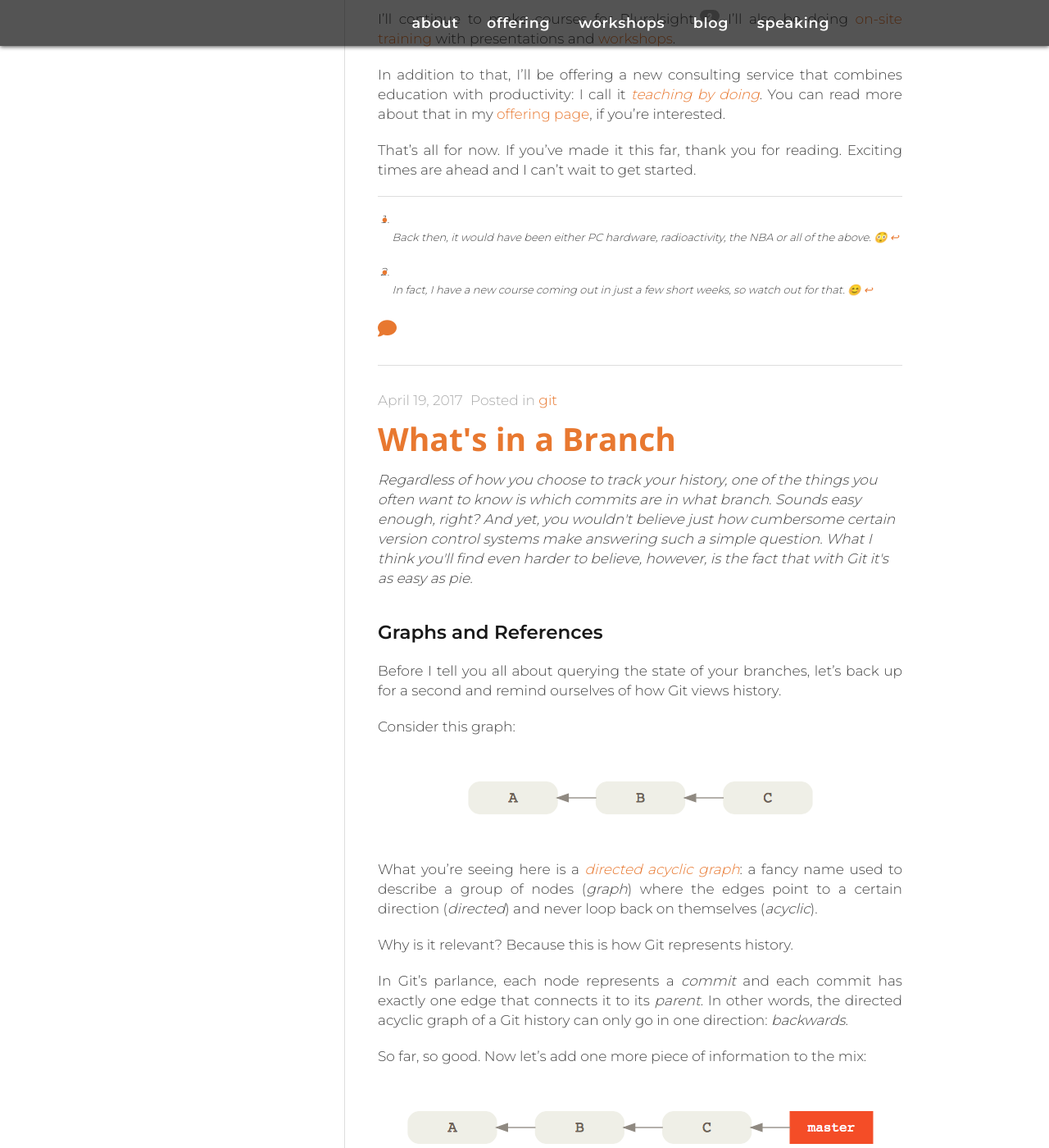
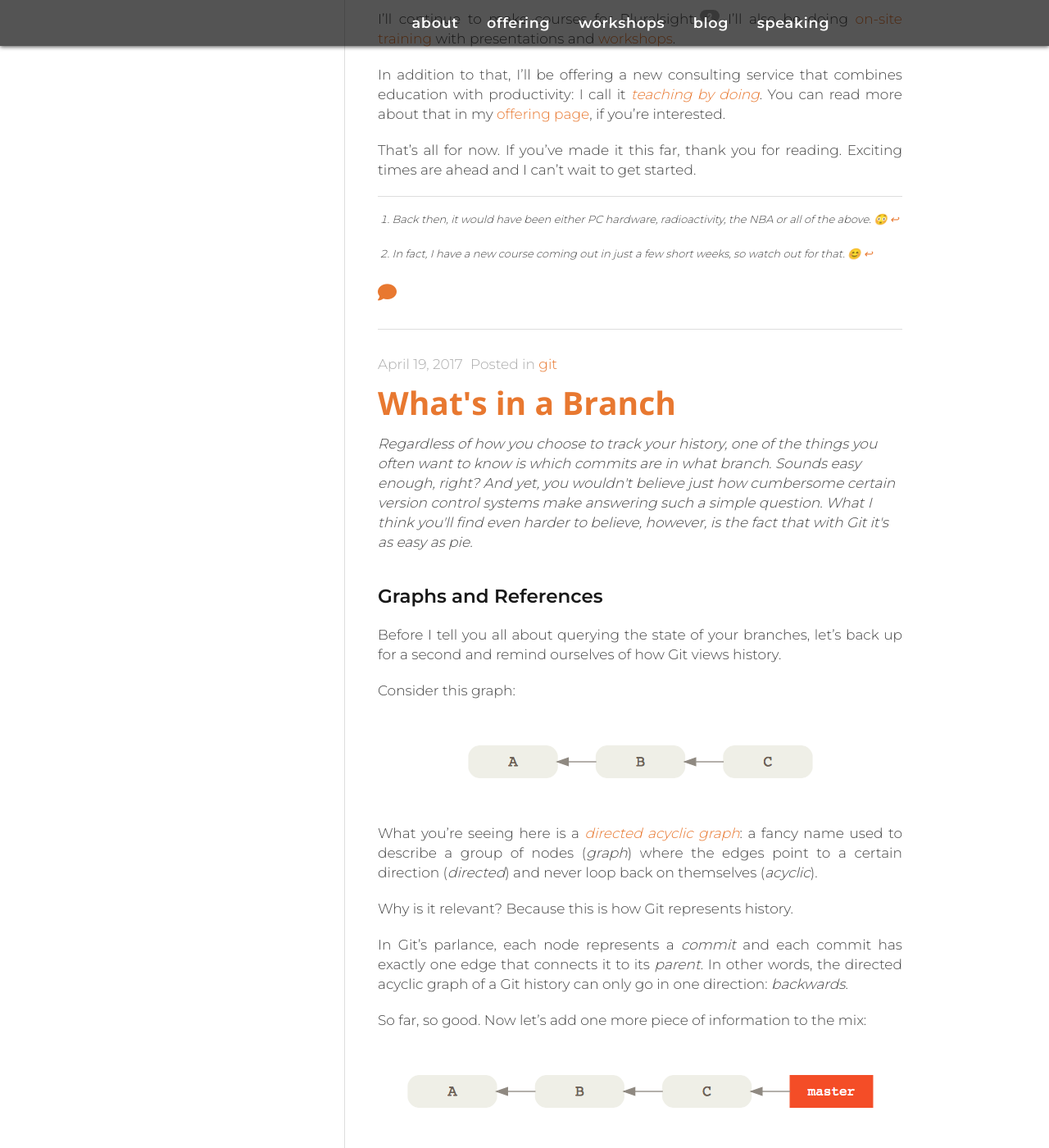
Before and after one commit to megakemp/megakemp.github.io, a Jekyll site: the page built from index.html, in a window 1280 px wide and 1400 px high, scrolled down 2930 px. Shown: the whole window at 82% size. Built offline with Jekyll 4.4.1, drawn with Linux system fonts in a browser that asks for light colours; nearby versions of some CDN libraries; the list of posts is cut into pages by our own code; comment, search, counter and statistics services are not loaded.

Commit message:
Styles the bullet only for unordered lists

```diff
--- a/_includes/css/screen.css
+++ b/_includes/css/screen.css
@@ -233,7 +233,7 @@ ul.posts p {
   margin-left: 20px;
 }
 
-#home li::before {
+#home ul li::before {
   content: '\25CF';
   color: {{ site.style.highlight_color }};
   display: inline-block;
```
